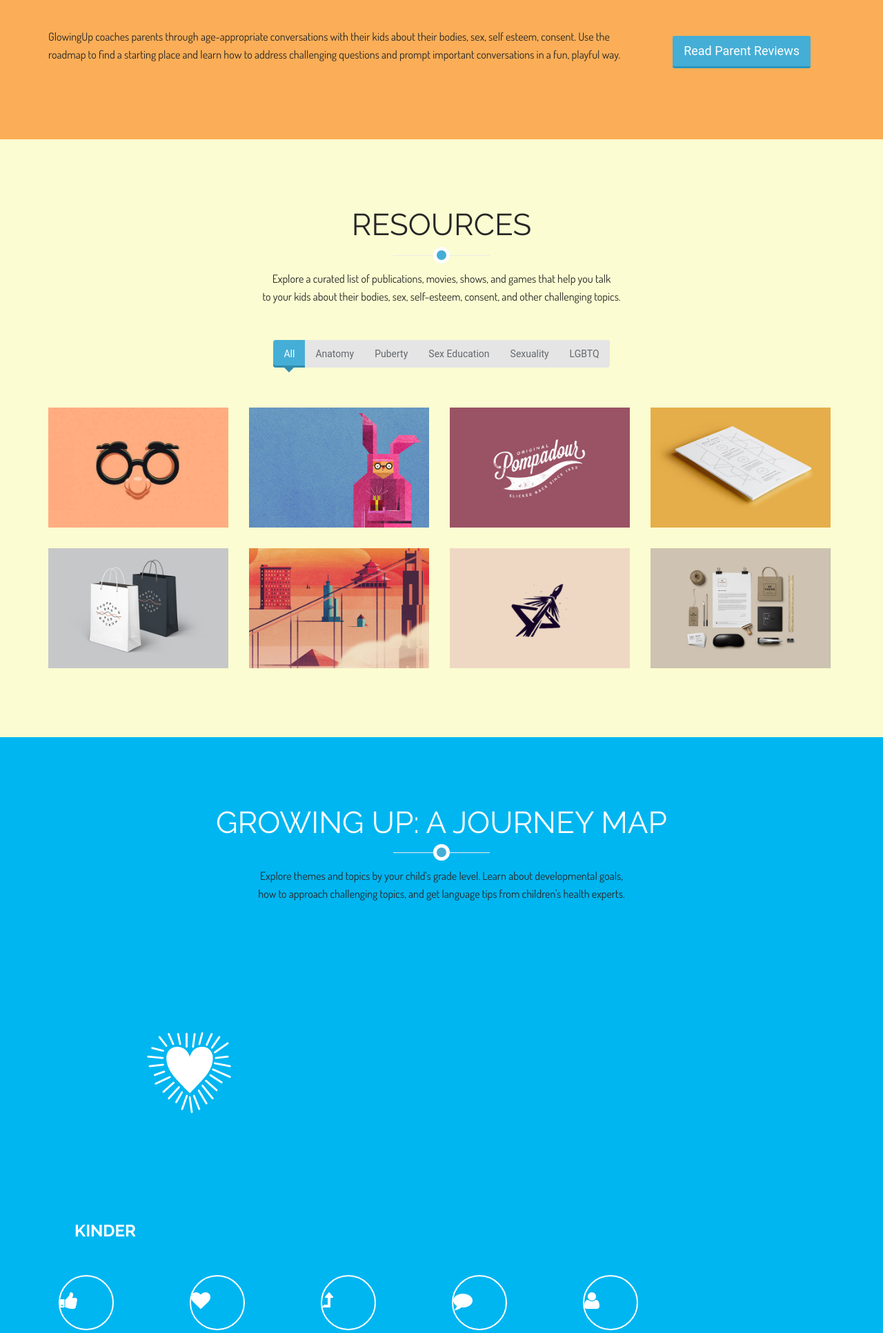
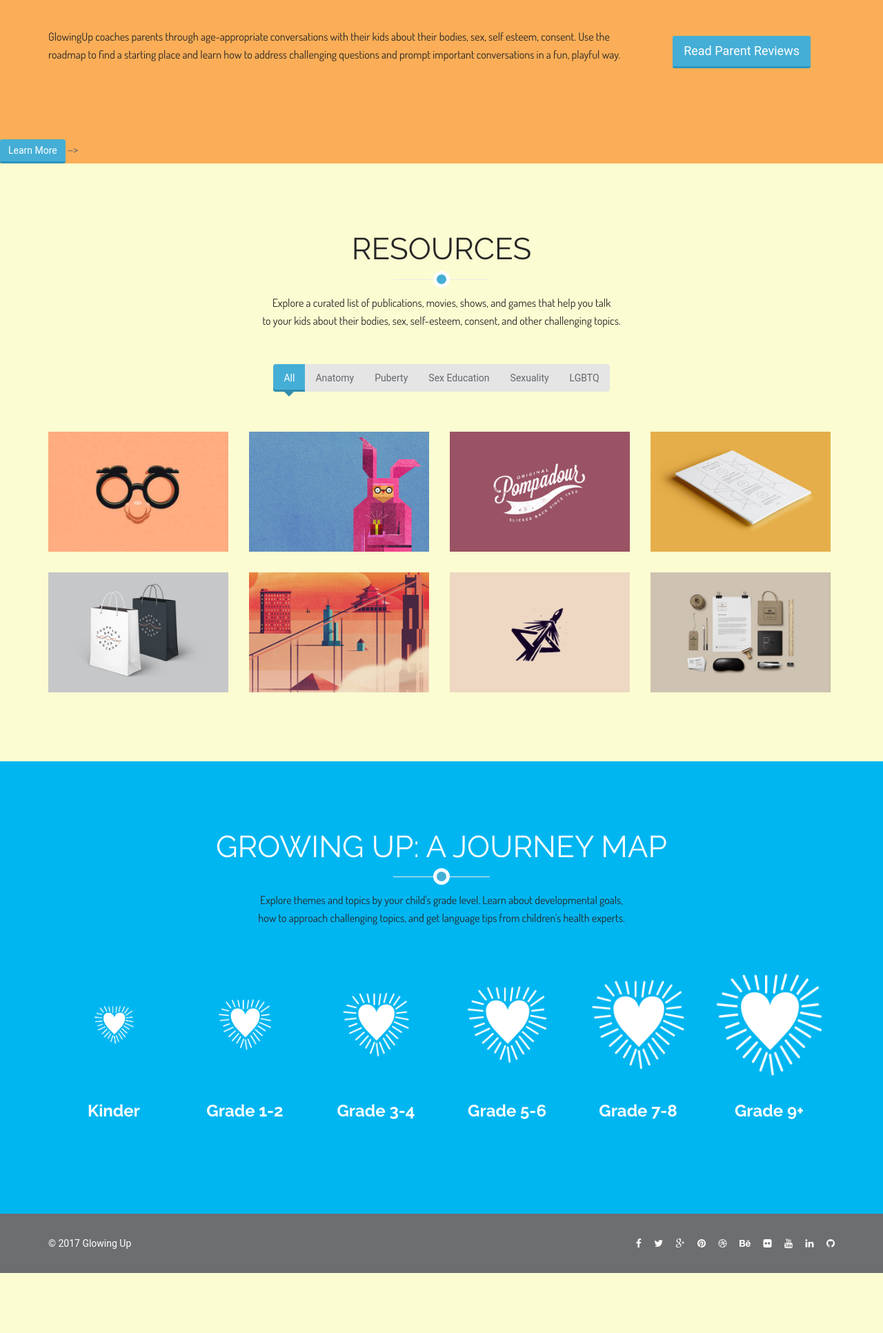
Before and after one commit to smaashthemac/SexTalk, a PHP site: page /index.html in a window 1280 px wide. Shown: the part 806-2739 px from the top of the page at 69% size. After the commit the page ends 2652 px from the top, so only its background shows below. Run offline with PHP 8.4, Linux system fonts and the light colour scheme; some libraries are stand-ins or nearby versions.

Commit message:
update index

```diff
--- a/css/main.css
+++ b/css/main.css
@@ -46,6 +46,41 @@ h3#work-process {
 }
 
 /*********** END CHRISTINA CUSTOM CSS *******/
+
+/*********** START AMY CUSTOM CSS  **********/
+
+.grade-list {
+margin: 0 auto;
+width: 100%;
+}
+
+@media screen and (min-width: 0px) {
+.grade-icon-div{
+  float: left;
+  display: inline;
+  width: calc(100% / 2);
+}}
+
+@media screen and (min-width: 1024px) {
+.grade-icon-div{
+  float: left;
+  display: inline;
+  width: calc(100% / 6);
+}}
+
+
+
+.grade-icon {
+  max-width: 100%;
+  display: inline-block;
+}
+
+.grade-icon-header {
+  display: block;
+  clear: left;
+  text-align: center;}
+
+/*********** END AMY CUSTOM CSS  **********/
 
 @import url(http://fonts.googleapis.com/css?family=Roboto:400,300,100,700,100italic,300italic,400italic,700italic);
 /*
--- a/index.html
+++ b/index.html
@@ -48,7 +48,7 @@
                         <li class="scroll active"><a href="#home">Home</a></li>
                         <li class="scroll"><a href="#about">About</a></li>
                         <li class="scroll"><a href="#portfolio">Resources</a></li>
-                        <li class="scroll"><a href="#work-process">Roadmap</a></li>
+                        <li class="scroll"><a href="roadmap.html">Roadmap</a></li>
                         <li class="scroll"><a href="#get-in-touch">Contact</a></li>
                     </ul>
                 </div>
@@ -295,7 +295,7 @@
                                 <li><i class="fa fa-check-square"></i> Lorem Ipsum has been</li>
                             </ul>
                         </div>
-                    </div>
+                    </div> -->
 
                     <a class="btn btn-primary" href="#">Learn More</a>
 
@@ -327,8 +327,8 @@
                     <div class="portfolio-item-inner">
                         <img class="img-responsive" src="images/portfolio/01.jpg" alt="">
                         <div class="portfolio-info">
-                            <h3>Portfolio Item 1</h3>
-                            Lorem Ipsum Dolor Sit
+                            <h3>Ask a Grown Man</h3>
+                            Rookie Mag
                             <a class="preview" href="images/portfolio/full.jpg" rel="prettyPhoto"><i class="fa fa-eye"></i></a>
                         </div>
                     </div>
@@ -338,8 +338,8 @@
                     <div class="portfolio-item-inner">
                         <img class="img-responsive" src="images/portfolio/02.jpg" alt="">
                         <div class="portfolio-info">
-                            <h3>Portfolio Item 2</h3>
-                            Lorem Ipsum Dolor Sit
+                            <h3>Defining My Sexual Identity</h3>
+                            Sex, etc.
                             <a class="preview" href="images/portfolio/full.jpg" rel="prettyPhoto"><i class="fa fa-eye"></i></a>
                         </div>
                     </div>
@@ -349,8 +349,8 @@
                     <div class="portfolio-item-inner">
                         <img class="img-responsive" src="images/portfolio/03.jpg" alt="">
                         <div class="portfolio-info">
-                            <h3>Portfolio Item 3</h3>
-                            Lorem Ipsum Dolor Sit
+                            <h3>'Girls and Sex'</h3>
+                            Peggy Orenstein
                             <a class="preview" href="images/portfolio/full.jpg" rel="prettyPhoto"><i class="fa fa-eye"></i></a>
                         </div>
                     </div>
@@ -420,23 +420,51 @@
                 <h2 class="section-title text-center wow fadeInDown">Growing Up: A Journey Map</h2>
                 <p class="text-center wow fadeInDown">Explore themes and topics by your child's grade level. Learn about developmental goals, <br> how to approach challenging topics, and get language tips from children's health experts.</p>
             </div>
+            <div class="grade-list">
+                <div class="grade-icon-div">
+                    <img class="grade-icon" src="images/ico/glowin-heart-kinder-01.png" id="kinder" alt="kinder">
+                                    <h3 class="grade-icon-header">Kinder</h3>
+                </div>
+                <div class="grade-icon-div">
+                    <img class="grade-icon" src="images/ico/glowin-heart-1-2-02.png" id="kinder" alt="kinder">
+                                    <h3 class="grade-icon-header">Grade 1-2</h3>
+                </div>
 
-            <div class="row text-center">
-                <div class="col-md-2 col-md-4 col-xs-6">
-                    <div class="wow fadeInUp" data-wow-duration="400ms" data-wow-delay="0ms">
-                            <img src="/images/ico/glowin-heart-kinder-01.png" id="kinder" alt="kinder"></div>
+                <div class="grade-icon-div">
+                    <img class="grade-icon" src="images/ico/glowin-heart-3-4-03.png" id="kinder" alt="kinder">
+                                    <h3 class="grade-icon-header">Grade 3-4</h3>
+                </div>
+                <div class="grade-icon-div">
+                    <img class="grade-icon" src="images/ico/glowin-heart-5-6-04.png" id="kinder" alt="kinder">
+                                    <h3 class="grade-icon-header">Grade 5-6</h3>
+                </div>
+                <div class="grade-icon-div">
+                    <img class="grade-icon" src="images/ico/glowin-heart-7-8-05.png" id="kinder" alt="kinder">
+                                    <h3 class="grade-icon-header">Grade 7-8</h3>
+                </div>
+                <div class="grade-icon-div">
+                    <img class="grade-icon" src="images/ico/glowin-heart-9+-06.png" id="kinder" alt="kinder">
+                                    <h3 class="grade-icon-header">Grade 9+</h3>
+                </div>
+                <p>&nbsp</p>
+            </div>
+    </div>
+    </section>
+
+ <!--           <div class="row text-center">
+                <div class="col-md-2 col-md-4 col-xs-6, grade-icon-div">
+                    <div class="wow fadeInUp icon" data-wow-duration="400ms" data-wow-delay="0ms">
+                            <img class="grade-icon" src="images/ico/glowin-heart-kinder-01.png" id="kinder" alt="kinder"></div>
                         <h3>KINDER</h3>
                     </div>
                 </div>
-                <div class="col-md-2 col-md-4 col-xs-6">
+                <div class="col-md-2 col-md-4 col-xs-6, grade-icon-div">
                     <div class="wow fadeInUp" data-wow-duration="400ms" data-wow-delay="100ms">
-                        <div class="icon-circle">
-                            <i class="fa fa-thumbs-up fa-2x"></i>
-                        </div>
+                        <img class="grade-icon" src="images/ico/glowin-heart-kinder-01.png" id="kinder" alt="kinder"></div>
                         <h3>GRADE 1-2</h3>
                     </div>
                 </div>
-                <div class="col-md-2 col-md-4 col-xs-6">
+                <div class="col-md-2 col-md-4 col-xs-6, grade-icon-div">
                     <div class="wow fadeInUp" data-wow-duration="400ms" data-wow-delay="200ms">
                         <div class="icon-circle">
                             <i class="fa fa-heart fa-2x"></i>
@@ -444,7 +472,7 @@
                         <h3>GRADE 3-4</h3>
                     </div>
                 </div>
-                <div class="col-md-2 col-md-4 col-xs-6">
+                <div class="col-md-2 col-md-4 col-xs-6, grade-icon-div">
                     <div class="wow fadeInUp" data-wow-duration="400ms" data-wow-delay="300ms">
                         <div class="icon-circle">
                             <i class="fa fa-level-up fa-2x"></i>
@@ -452,7 +480,7 @@
                         <h3>GRADE 5-6</h3>
                     </div>
                 </div>
-                <div class="col-md-2 col-md-4 col-xs-6">
+                <div class="col-md-2 col-md-4 col-xs-6, grade-icon-div">
                     <div class="wow fadeInUp" data-wow-duration="400ms" data-wow-delay="400ms">
                         <div class="icon-circle">
                             <i class="fa fa-comment fa-2x"></i>
@@ -460,7 +488,7 @@
                         <h3>GRADE 7-8</h3>
                     </div>
                 </div>
-                <div class="col-md-2 col-md-4 col-xs-6">
+                <div class="col-md-2 col-md-4 col-xs-6, grade-icon-div">
                     <div class="wow fadeInUp" data-wow-duration="400ms" data-wow-delay="500ms">
                         <div class="icon-circle">
                             <i class="fa fa-user fa-2x"></i>
```
